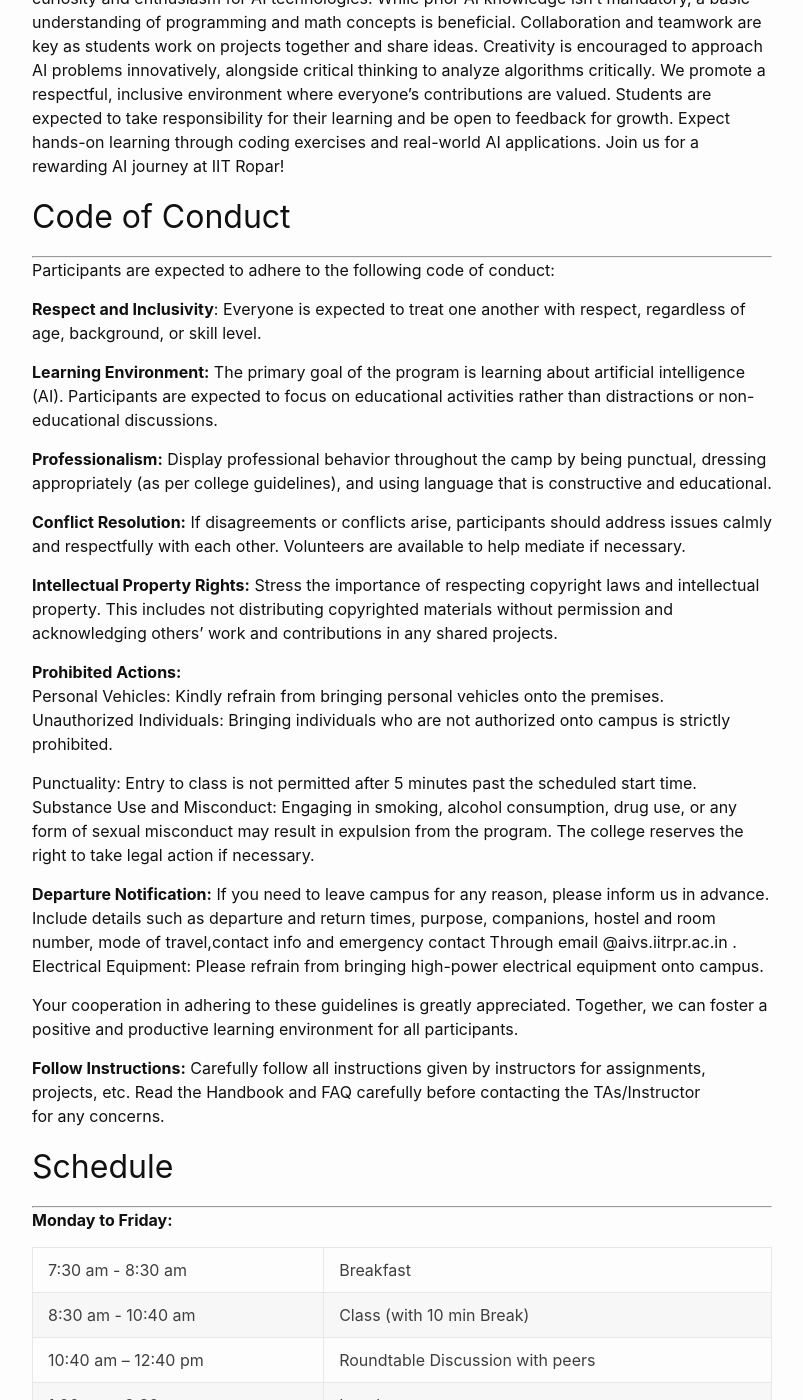
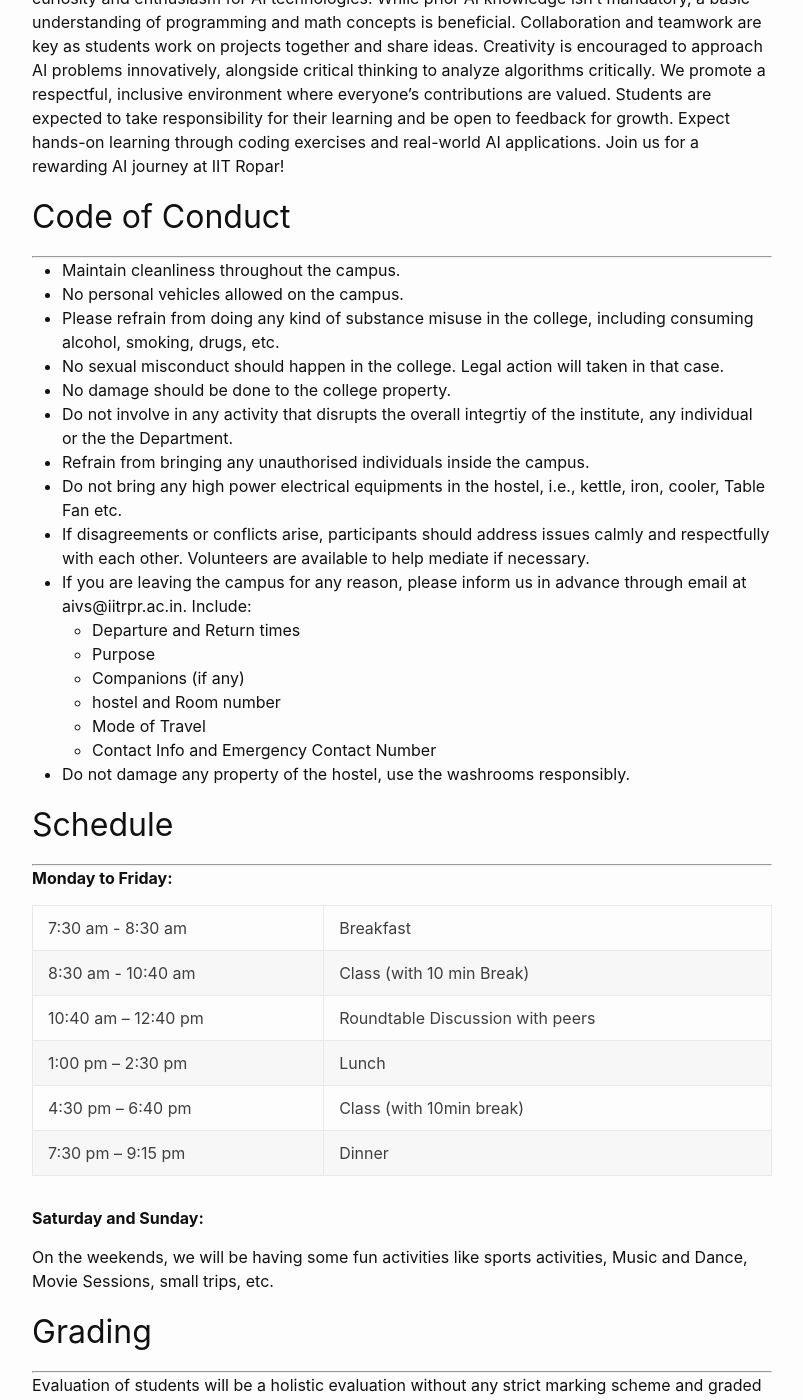
Before and after one commit to sudarshansudarshan/aicamp, a Jekyll site: the page built from Handbook.md, in a window 1280 px wide and 1400 px high, scrolled down 1015 px. Shown: the whole window, without its empty margins (238-1041 px from the left). Built offline with Jekyll 4.4.1, drawn with Linux system fonts in a browser that asks for light colours.

Commit message:
Update Handbook.md

```diff
--- a/Handbook.md
+++ b/Handbook.md
@@ -33,32 +33,23 @@ We encourage active participation in lectures, workshops, and group discussions,
 
 ## Code of Conduct
 ---
-Participants are expected to adhere to the following code of conduct:
-
-**Respect and Inclusivity**: Everyone is expected to treat one another with respect, regardless of age, background, or skill level.
-
-**Learning Environment:** The primary goal of the program is learning about artificial intelligence (AI). Participants are expected to focus on educational activities rather than distractions or non-educational discussions.
-
-**Professionalism:** Display professional behavior throughout the camp by being punctual, dressing appropriately (as per college guidelines), and using language that is constructive and educational.
-
-**Conflict Resolution:** If disagreements or conflicts arise, participants should address issues calmly and respectfully with each other. Volunteers are available to help mediate if necessary.
-
-**Intellectual Property Rights:** Stress the importance of respecting copyright laws and intellectual property. This includes not distributing copyrighted materials without permission and acknowledging others' work and contributions in any shared projects.
-
-
-**Prohibited Actions:**
-Personal Vehicles: Kindly refrain from bringing personal vehicles onto the premises.
-Unauthorized Individuals: Bringing individuals who are not authorized onto campus is strictly prohibited.
-
- Punctuality: Entry to class is not permitted after 5 minutes past the scheduled start time.
- Substance Use and Misconduct: Engaging in smoking, alcohol consumption, drug use, or any form of sexual misconduct may result in expulsion from the program. The college reserves the right to take legal action if necessary.
-
-**Departure Notification:** If you need to leave campus for any reason, please inform us in advance. Include details such as departure and return times, purpose, companions, hostel and room number, mode of travel,contact info and emergency contact Through email @aivs.iitrpr.ac.in .
-Electrical Equipment: Please refrain from bringing high-power electrical equipment onto campus.
-
-Your cooperation in adhering to these guidelines is greatly appreciated. Together, we can foster a positive and productive learning environment for all participants.
-
-**Follow Instructions:** Carefully follow all instructions given by instructors for assignments, projects, etc. Read the Handbook and FAQ carefully before contacting the TAs/Instructor for any concerns.
+- Maintain cleanliness throughout the campus.
+- No personal vehicles allowed on the campus.
+- Please refrain from doing any kind of substance misuse in the college, including consuming alcohol, smoking, drugs, etc.
+- No sexual misconduct should happen in the college. Legal action will taken in that case.
+- No damage should be done to the college property.
+- Do not involve in any activity that disrupts the overall integrtiy of the institute, any individual or the the Department.
+- Refrain from bringing any unauthorised individuals inside the campus.
+- Do not bring any high power electrical equipments in the hostel, i.e., kettle, iron, cooler, Table Fan etc.
+- If disagreements or conflicts arise, participants should address issues calmly and respectfully with each other. Volunteers are available to help mediate if necessary.
+- If you are leaving the campus for any reason, please inform us in advance through email at aivs@iitrpr.ac.in. Include:
+    - Departure and Return times
+    - Purpose
+    - Companions (if any)
+    - hostel and Room number
+    - Mode of Travel
+    - Contact Info and Emergency Contact Number
+- Do not damage any property of the hostel, use the washrooms responsibly.
 
 ## Schedule
 ---
```
